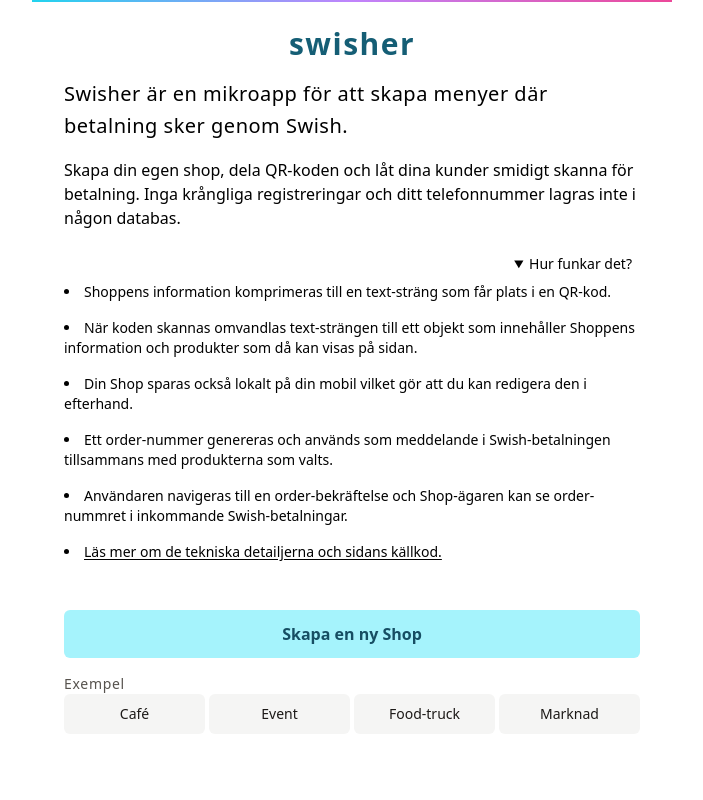
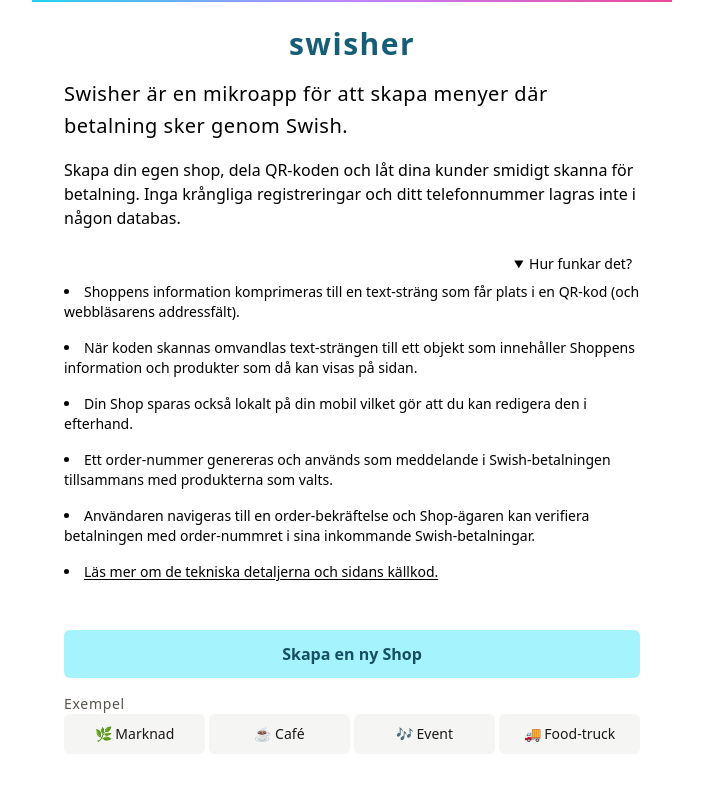
Before and after one commit to carlbarrdahl/swisher, a Next.js app: page / in a window 1280 px wide. Both pictures are taken after a click on the heading "Hur funkar det?". Shown: the top 800 px of the page, without its empty margins (288-991 px from the left). Built offline with nearby package versions, Linux system fonts and the light colour scheme.

Commit message:
Update examples

```diff
--- a/app/_components/how-does-it-work.tsx
+++ b/app/_components/how-does-it-work.tsx
@@ -12,7 +12,7 @@
       <ol className="list-disc list-inside space-y-4 mb-8">
         <li>
           Shoppens information komprimeras till en text-sträng som får plats i
-          en QR-kod.
+          en QR-kod (och webbläsarens addressfält).
         </li>
         <li>
           När koden skannas omvandlas text-strängen till ett objekt som
@@ -28,12 +28,13 @@
           Swish-betalningen tillsammans med produkterna som valts.
         </li>
         <li>
-          Användaren navigeras till en order-bekräftelse och Shop-ägaren kan se
-          order-nummret i inkommande Swish-betalningar.
+          Användaren navigeras till en order-bekräftelse och Shop-ägaren kan
+          verifiera betalningen med order-nummret i sina inkommande
+          Swish-betalningar.
         </li>
         <li>
           <A href={repoURL} target="_blank">
-            Läs mer om de tekniska detailjerna och sidans källkod.
+            Läs mer om de tekniska detaljerna och sidans källkod.
           </A>
         </li>
       </ol>
--- a/app/_components/shop-examples.tsx
+++ b/app/_components/shop-examples.tsx
@@ -11,7 +11,7 @@
 const eventID =
   "H4sIAAAAAAAAA33LsQrCMBRG4Xf55wxJBKEZ3RwEQXARh7S5Q9TclOTGpeTdrUMnwfVwvgVzyaFNUuFuC9gngsMhvh4kAgWfcmOBM1orBKpTibPEzOt0Ec%2FBl4Cu%2FkD7C6%2FHM%2FpdbebUanzSm%2FjLuKWRylqN3Q1am70d0D9nvJ19pQAAAA%3D%3D";
 const marketID =
-  "H4sIAAAAAAAAA2XQQU7DMBAF0KuMvM4ipUWgLAvqBUDdIBaT8aixmngie5wqqnoDOAFI3ICzcQScqKBKlbzzfD%2F%2FOZo%2BiE2k0VQvR%2BOxY1OZdbK2QVjLoYWfr%2FdPUxjsJHk11WJxWxjLkYLr1YnP05vAsYGBd%2BihniIHpw3gIIRWAL0FajiEEVQ6VOFoTsU%2FteUdKwaXs89Ikrm37wvuvrzWHNtJy7G65QjOg07JWY29oxEiJuJL5UFIfFKgNP0jV%2Fq4rFReIY%2FcOnKSIlBg7MZzMFN0fqlz7X7uhmMKA1tHsz2Vey3%2B2CdUHfLNdt7NRsRqSLTPtk9dzSGPlHfL5eomn5U5%2FQLMouYdjQEAAA%3D%3D";
+  "H4sIAAAAAAAAA2WRv07DMBDGX%2BXkOULlX4HulZCqLnREDJfYTY3jc3S2K1DFG4CYkGCBhY2BLWJjyJvwAvAIOJWQIjLcYN%2F59933eSNqdjIWwYvJ%2BUYQWiUm4ufl7QlmzuaxWKHIBFoXKYjJ4SgTUvmCdR20ozQ5JTAVeq%2B9AVesINb1ktMBSSqQfF2YHXGT9cB3z7CILFXpc24b2YMfDeCnSGGt2HjbviaJMmSA7CxrE2D7GqySQBgiV7oEH3mlwnYNQ1hzd2Uc1%2Fhvg3c4dRSp7GmPB9pnijIoYyVTASkTkHdg0TbBImhYI192%2Flxd%2F%2FN323x%2F3MP0yoUuBZjxtZSOe1IHA6mFRZM8IZhuOK9SdqSpTIJ99NfjA0yNq1yZwAEMLpeqhz0eYOdtw4adD5i%2BIm8bcpyBpqDI6%2FU2yMS%2FyP74c%2BSUmoRk4TPVXWJTtLni1Nvd2z8ZjXbHeyfi5hcKTvfzMgIAAA%3D%3D";
 
 export function ShopExamples() {
   return (
@@ -19,17 +19,17 @@
       <div className="">
         <h3 className="text-sm tracking-wider text-gray-600">Exempel</h3>
         <div className="flex gap-1">
+          <Button className="w-full" as="a" href={`/shop/${marketID}`}>
+            🌿 Marknad
+          </Button>
           <Button className="w-full" as="a" href={`/shop/${demoID}`}>
-            Café
+            ☕ Café
           </Button>
           <Button className="w-full" as="a" href={`/shop/${eventID}`}>
-            Event
+            🎶 Event
           </Button>
           <Button className="w-full" as="a" href={`/shop/${foodtruckID}`}>
-            Food-truck
-          </Button>
-          <Button className="w-full" as="a" href={`/shop/${marketID}`}>
-            Marknad
+            🚚 Food-truck
           </Button>
         </div>
       </div>
--- a/app/page.tsx
+++ b/app/page.tsx
@@ -42,7 +42,7 @@
           <div>
             by:{" "}
             <A target="_blank" href="https://github.com/carlbarrdahl">
-              kaleido labs
+              zephyr valley
             </A>
           </div>
         </footer>
```
